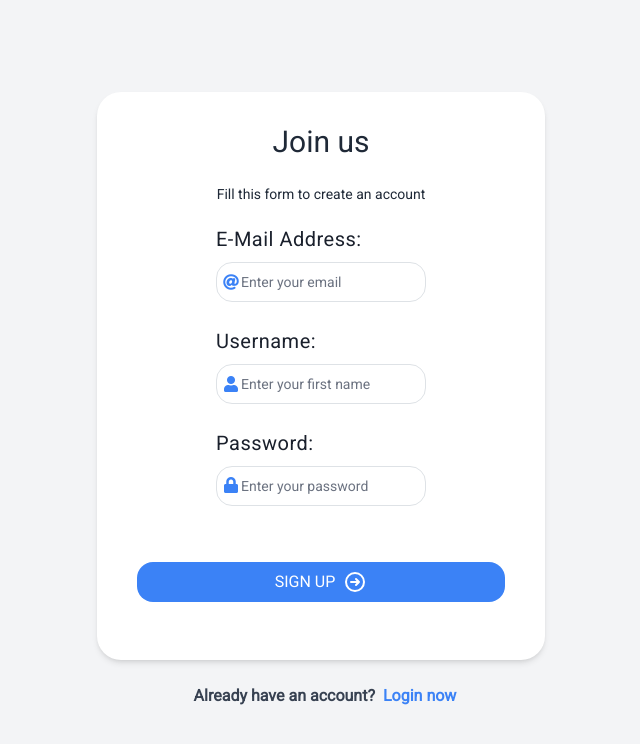
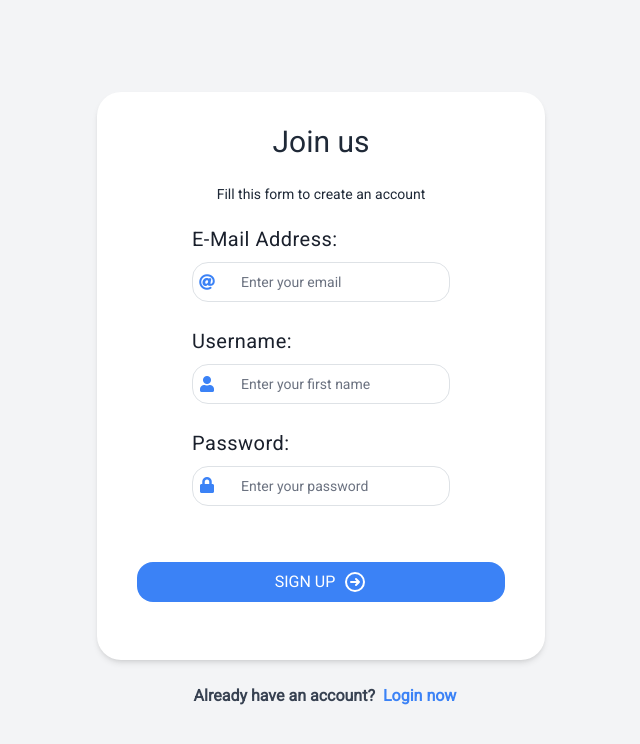
Before and after one commit to alaedine07/Ca-Baigne, a React app in the folder Frontend/: page /join in a window 1280 px wide. Shown: the top 744 px of the page, without its empty margins (319-959 px from the left). Built offline with nearby package versions, Linux system fonts and the light colour scheme; a web font is replaced by a local one.

Commit message:
fix registration input padding

```diff
--- a/Frontend/src/components/Auth/sign_up.jsx
+++ b/Frontend/src/components/Auth/sign_up.jsx
@@ -8,6 +8,7 @@ export function SignUpForm() {
     const [email, setEmail] = useState("");
     const [username, setUsername] = useState("");
     const [password, setPassword] = useState("");
+    const [errorMsg, setErrorMsg] = useState("");
     const [error, setError] = useState(false);
 
     function createUser(event) {
@@ -29,10 +30,10 @@ export function SignUpForm() {
       }).catch(function (error) {
         if (error.response) {
           setError(true);
+          setErrorMsg(error.response.data);
         }
       })
     }
-    console.log(username)
     return (
         <div
             className="
@@ -109,7 +110,7 @@ export function SignUpForm() {
                     className="
                     text-sm
                     placeholder-gray-500
-                    p-4
+                    p-5
                     pr-4
                     rounded-2xl
                     border border-gray-400
@@ -152,7 +153,7 @@ export function SignUpForm() {
                     className="
                     text-sm
                     placeholder-gray-500
-                    p-4
+                    p-5
                     pr-4
                     rounded-2xl
                     border border-gray-400
@@ -196,7 +197,7 @@ export function SignUpForm() {
                     className="
                     text-sm
                     placeholder-gray-500
-                    p-4
+                    p-5
                     pr-4
                     rounded-2xl
                     border border-gray-400
@@ -250,7 +251,7 @@ export function SignUpForm() {
           </form>
         </div>
         {
-          error ? <div className="flex justify-center"><span className="errorMsg">User already exists</span></div> : null
+          error ? <div className="flex justify-center"><span className="errorMsg">{ errorMsg }</span></div> : null
         }
       </div>
       <div className="flex justify-center items-center mt-6">
```
Also changed, not shown: 1 other file (tests, documents, lock files or other folders).
